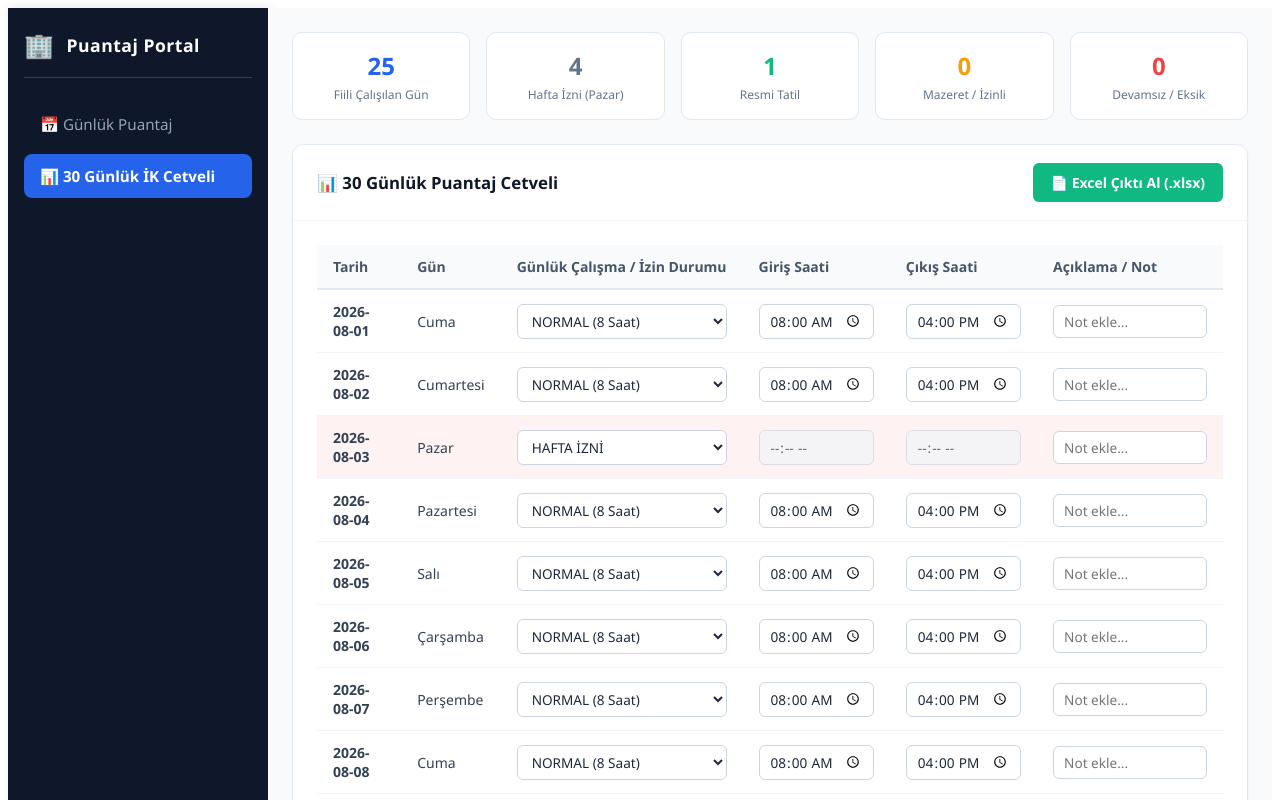
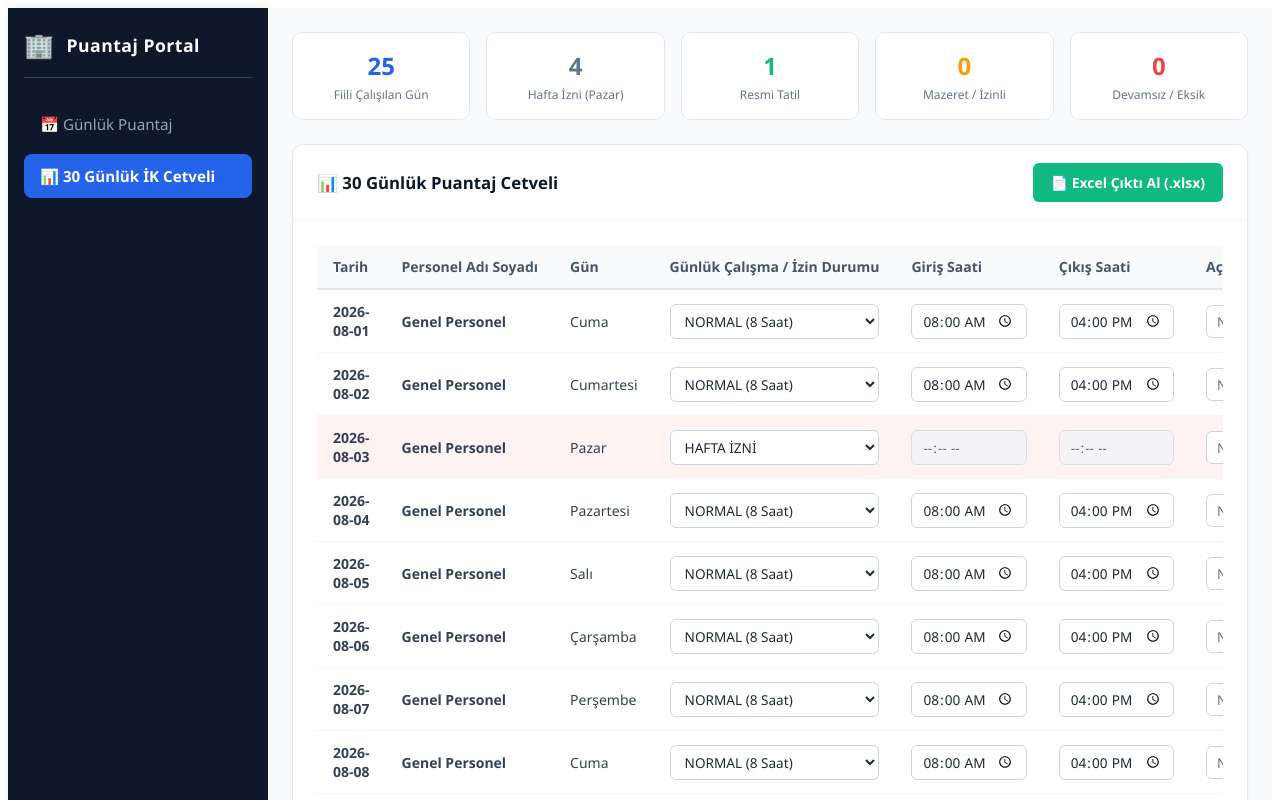
Before and after one commit to farukskya/puantaj-projesi, an Angular app in the folder frontend/: page / in a window 1280 px wide. Both pictures are taken after a click on the button "📊 30 Günlük İK Cetveli". Shown: the top 800 px of the page. Built offline with nearby package versions, Linux system fonts and the light colour scheme.

Commit message:
Isim sutunu eklendi ve gunlukten aylik puantaja veri akisi tamamlandi

```diff
--- a/frontend/src/app/app.html
+++ b/frontend/src/app/app.html
@@ -148,7 +148,6 @@
                     <input type="text" class="form-control-sm" [(ngModel)]="p.mazeretNotu" placeholder="Not veya mazeret açıklaması..." />
                   </td>
                   <td>
-                    <!-- Personelin Aylık Puantajına Gitme Butonu -->
                     <button class="btn-sm-action" (click)="personelAylikDetayGit(p)">
                       📊 Aylık Detay
                     </button>
@@ -212,6 +211,7 @@
               <thead>
                 <tr>
                   <th>Tarih</th>
+                  <th>Personel Adı Soyadı</th>
                   <th>Gün</th>
                   <th>Günlük Çalışma / İzin Durumu</th>
                   <th>Giriş Saati</th>
@@ -225,6 +225,8 @@
                   'row-holiday': gun.durum === 'RESMI_TATIL'
                 }">
                   <td><strong>{{ gun.tarih }}</strong></td>
+                  <!-- İsim Kolonu -->
+                  <td><strong>{{ seciliPersonel ? seciliPersonel.adSoyad : 'Genel Personel' }}</strong></td>
                   <td>{{ gun.gunAdi }}</td>
                   <td>
                     <select class="form-control-sm" [(ngModel)]="gun.durum" (change)="aylikOzetHesapla()">
--- a/frontend/src/app/app.ts
+++ b/frontend/src/app/app.ts
@@ -88,7 +88,6 @@ export class AppComponent implements OnInit {
   };
 
   ngOnInit() {
-    // İlk Açılışta Varsayılan Liste Oluştur
     this.generate30GunlukPuantaj();
   }
 
@@ -130,7 +129,7 @@ export class AppComponent implements OnInit {
     this.personelListesi = [];
 
     if (this.secilenBasmuhendislik === 'Backend Yazılım Başmühendisliği') {
-      this.bolumler = ['Puantaj me İK Sistemleri Birimi', 'Saha Otomasyon Birimi'];
+      this.bolumler = ['Puantaj ve İK Sistemleri Birimi', 'Saha Otomasyon Birimi'];
     } else {
       this.bolumler = ['Standart Çalışma Birimi'];
     }
@@ -193,6 +192,13 @@ export class AppComponent implements OnInit {
       }
     });
 
+    // Varsayılan olarak listedeki ilk personeli aylık görünüm için seçili yapar
+    if (this.personelListesi.length > 0) {
+      this.seciliPersonel = this.personelListesi[0];
+      this.aylikPuantajListesi = this.personelAylikGecmis[this.seciliPersonel.sicilNo];
+      this.aylikOzetHesapla();
+    }
+
     setTimeout(() => {
       this.isSaving = false;
       this.toastMessage = `${this.secilenTarih} tarihli ${this.personelListesi.length} personelin puantajı başarıyla kaydedildi!`;
@@ -226,7 +232,6 @@ export class AppComponent implements OnInit {
     this.aktifSekme = 'aylik';
   }
 
-  // Varsayılan 30 Günlük Şablon Oluşturucu
   generate30GunlukPuantaj() {
     this.aylikPuantajListesi = this.createBase30Gun();
     this.aylikOzetHesapla();
```
